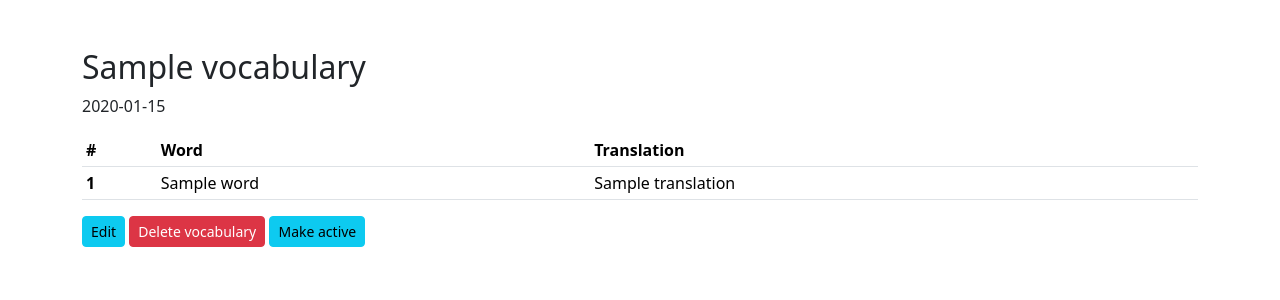
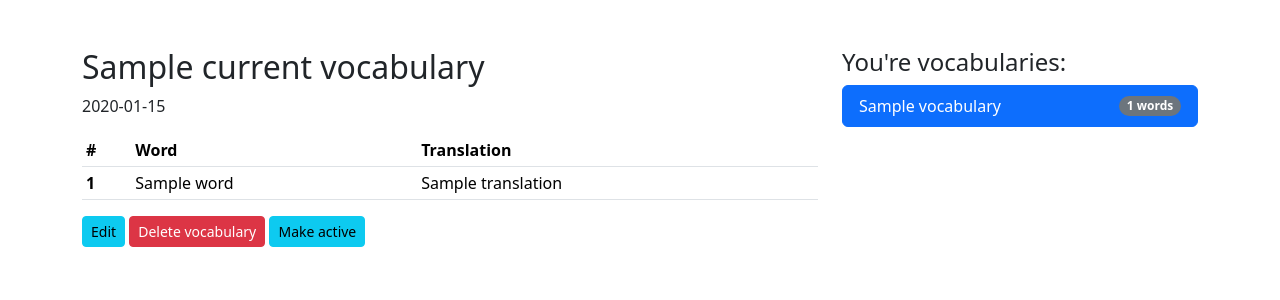
Before and after one commit to MuzykaAndrii/fastbot, a FastAPI app: template app/pages/templates/vocabulary.html in a window 1280 px wide. Shown: the top 300 px of the page. Run offline with FastAPI, Linux system fonts and the light colour scheme; the template is opened without the code that fills it: most values are stand-ins (such as "Sample title", 1, 10 or a date in 2020); parts of the project's set-up code (start-up, migrations or seed data) failed here and were passed over.

Commit message:
impl: sidebar in separate file

```diff
--- a/app/pages/routes.py
+++ b/app/pages/routes.py
@@ -4,6 +4,7 @@
 
 from app.users.models import User
 from app.auth.dependencies import get_current_user
+from app.vocabulary.dependencies import user_vocabularies_list
 from app.vocabulary.services import VocabularyService
 from .template_engine import engine as template_engine
 
@@ -86,6 +87,7 @@
     request: Request,
     vocabulary_id: int,
     user: User = Depends(get_current_user),
+    user_vocabularies = Depends(user_vocabularies_list, use_cache=True),
 ):
     try:
         vocabulary = await VocabularyService.get_vocabulary(user.id, vocabulary_id)
@@ -98,6 +100,7 @@
         name="vocabulary.html",
         context={
             "request": request,
-            "vocabulary": vocabulary,
+            "current_vocabulary": vocabulary,
+            "vocabularies": user_vocabularies,
         }
     )
--- /dev/null
+++ b/app/pages/templates/_sidebar.html
@@ -0,0 +1,15 @@
+
+
+<h4>You're vocabularies:</h4>
+{% if vocabularies %}
+<ul class="list-group">
+    {% for vocabulary in vocabularies %}
+    <a href="{{ url_for('edit_vocabulary', vocabulary_id=vocabulary.id) }}" class="list-group-item d-flex justify-content-between align-items-center {% if vocabulary.id == current_vocabulary.id %}active{% endif %}">
+        {{ vocabulary.name }}
+        <span class="badge rounded-pill {% if vocabulary.is_active %} text-bg-success {% else %} bg-secondary {% endif %}">{{ vocabulary.language_pairs|count }} words</span>
+    </a>
+    {% endfor %}
+</ul>
+{% else %}
+    You're haven't any vocabulary yet
+{% endif %}
--- a/app/pages/templates/vocabulary.html
+++ b/app/pages/templates/vocabulary.html
@@ -4,15 +4,17 @@
 <head>
     <meta charset="UTF-8">
     <meta name="viewport" content="width=device-width, initial-scale=1.0">
-    <title>{{vocabulary.name}}</title>
+    <title>{{current_vocabulary.name}}</title>
     <link rel="stylesheet" href="https://cdn.jsdelivr.net/npm/bootstrap@5.3.2/dist/css/bootstrap.min.css"
         integrity="sha384-T3c6CoIi6uLrA9TneNEoa7RxnatzjcDSCmG1MXxSR1GAsXEV/Dwwykc2MPK8M2HN" crossorigin="anonymous">
 </head>
 
 <body>
     <div class="container mt-5">
-        <h2>{{ vocabulary.name }}</h2>
-        <p class="secondary">{{ vocabulary.created_at.strftime('%Y-%m-%d') }}</p>
+        <div class="row">
+            <div class="col-8">
+                <h2>{{ current_vocabulary.name }}</h2>
+                <p class="secondary">{{ current_vocabulary.created_at.strftime('%Y-%m-%d') }}</p>
 
                 <div class="vocabulary">
                     <table class="table table-sm">
@@ -24,7 +26,7 @@
                             </tr>
                         </thead>
                         <tbody>
-                    {% for lp in vocabulary.language_pairs %}
+                            {% for lp in current_vocabulary.language_pairs %}
                             <tr class="table-striped">
                                 <th scope="row">{{ loop.index }}</th>
                                 <td>{{lp.word}}</td>
@@ -33,13 +35,21 @@
                             {% endfor %}
                         </tbody>
                     </table>
-        <a href="{{ url_for('edit_vocabulary', vocabulary_id=vocabulary.id) }}" class="btn btn-sm btn-info">Edit</a>
+                    <a href="{{ url_for('edit_vocabulary', vocabulary_id=current_vocabulary.id) }}"
+                        class="btn btn-sm btn-info">Edit</a>
                     <button type="button" class="btn btn-sm btn-danger add-btn">Delete vocabulary</button>
-            {% if vocabulary.is_active %}
-            <a href="{{ url_for('disable_vocabulary', vocabulary_id=vocabulary.id) }}" type="button" class="btn btn-sm btn-warning add-btn">Make inactive</a>
+                    {% if current_vocabulary.is_active %}
+                    <a href="{{ url_for('disable_vocabulary', vocabulary_id=current_vocabulary.id) }}" type="button"
+                        class="btn btn-sm btn-warning add-btn">Make inactive</a>
                     {% else %}
-            <a href="{{ url_for('activate_vocabulary', vocabulary_id=vocabulary.id) }}" type="button" class="btn btn-sm btn-info add-btn">Make active</a>
+                    <a href="{{ url_for('activate_vocabulary', vocabulary_id=current_vocabulary.id) }}" type="button"
+                        class="btn btn-sm btn-info add-btn">Make active</a>
                     {% endif %}
+                </div>
+            </div>
+            <div class="col-4">
+                {% include '_sidebar.html' %}
+            </div>
         </div>
     </div>
 </body>
```
Also changed, not shown: app/vocabulary/dependencies.py (added, +10 -0 lines). Lines whose indentation alone changed are shown as unchanged.
